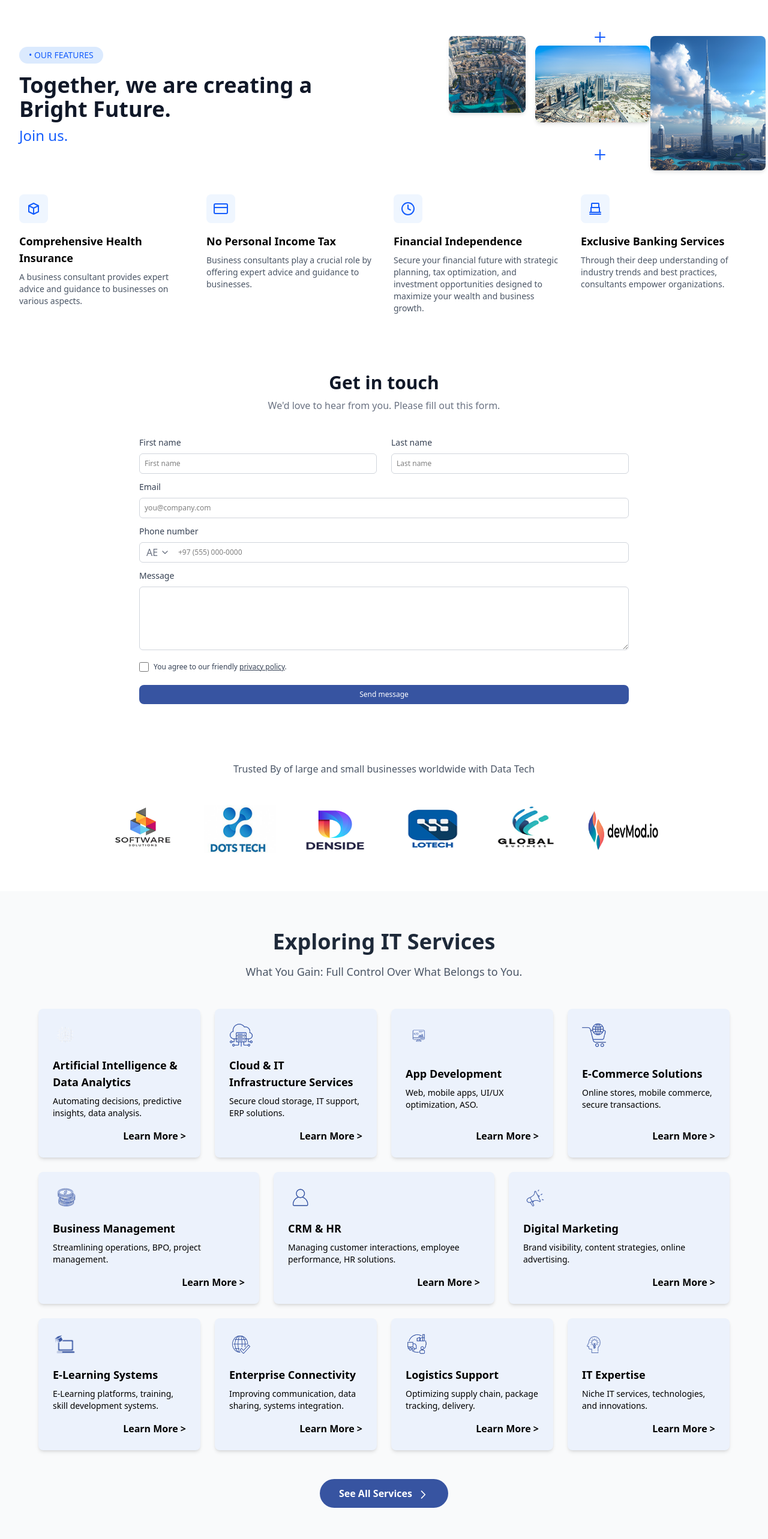
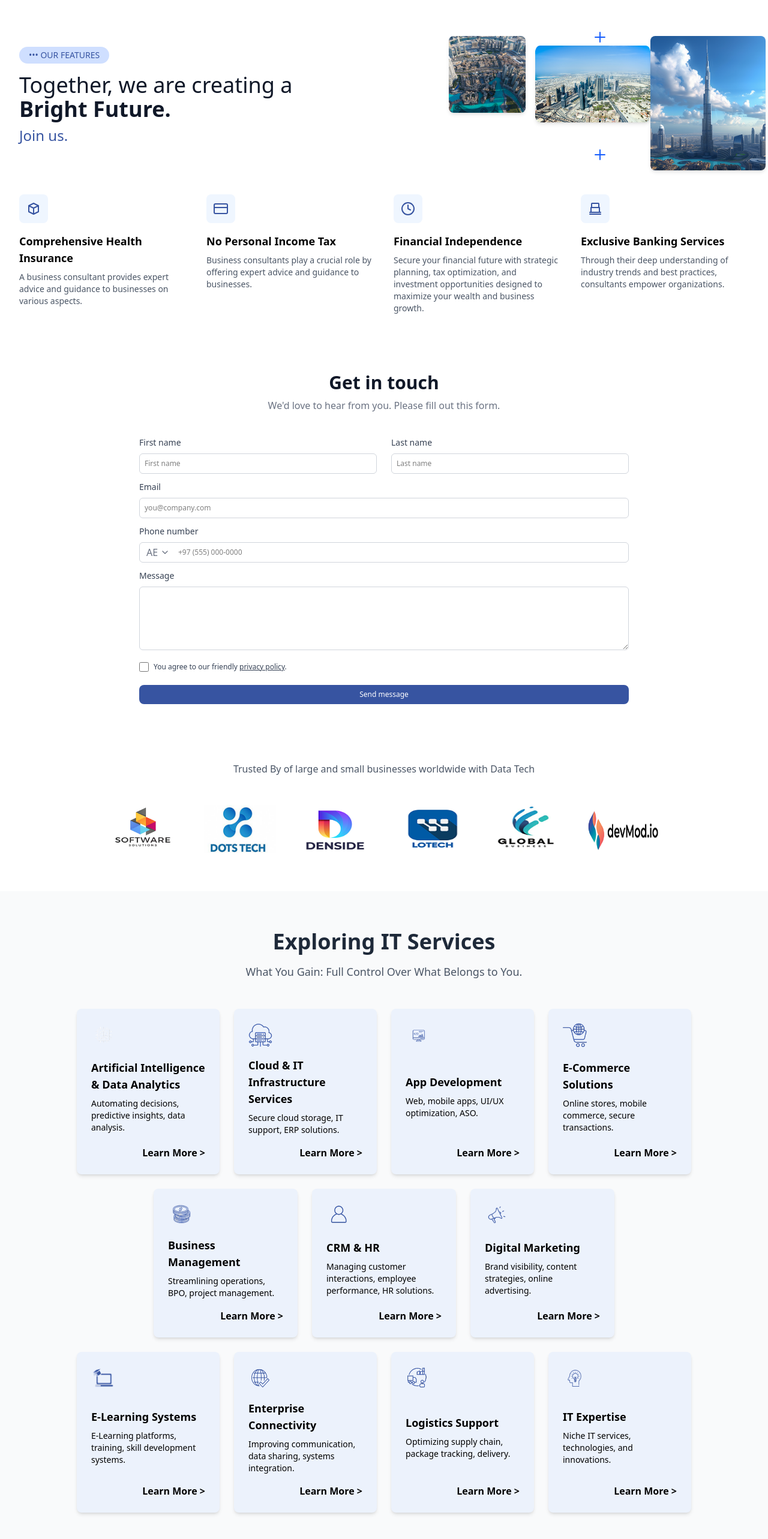
Before and after one commit to bilalnaveed0293/DataTech, a React (Vite) app: page / in a window 1280 px wide. Shown: the part 1180-3746 px from the top of the page at 60% size. Built offline with nearby package versions, Linux system fonts and the light colour scheme.

Commit message:
2 components remaining

```diff
--- a/src/App.jsx
+++ b/src/App.jsx
@@ -29,9 +29,9 @@ function App() {
       <ValueStrategy/>
       <NumbersBanner/>
       <ThreeStepProcess/>
-      <Testimonials/>
       <BenefitsSection/>
       <TechIntegrationShowcase/>
+      <Testimonials/>
       <Faq/>
       <JoinToExplore/>
     </div>
--- a/src/Faq.jsx
+++ b/src/Faq.jsx
@@ -30,7 +30,7 @@ const Faq = () => {
   return (
     <div className="bg-[#CEDAFA] min-h-screen flex flex-col items-center justify-center p-6">
       <div className="text-center mb-9">
-        <p className="text-blue-600 font-semibold tracking-wide">••• FAQs</p>
+        <p className="text-[#3754A1] font-semibold tracking-wide">••• FAQs</p>
         <h2 className="text-5xl font-normal text-gray-900 mt-2">Ask us anything</h2>
         <p className="text-gray-600 mt-2">Have any questions? We're here to assist you.</p>
       </div>
--- a/src/Features/FeaturesSection.jsx
+++ b/src/Features/FeaturesSection.jsx
@@ -9,13 +9,13 @@ const FeaturesSection = () => {
       <div className="flex flex-col md:flex-row justify-between items-start md:items-center gap-8 mb-16">
         {/* Left side - Text */}
         <div className="max-w-lg">
-          <div className="inline-block bg-blue-100 text-blue-600 px-4 py-1 rounded-full text-sm font-medium mb-4">
-            • OUR FEATURES
+          <div className="inline-block bg-[#CFDFFF] text-[#3754A1] px-4 py-1 rounded-full text-sm font-medium mb-4">
+           ••• OUR FEATURES
           </div>
-          <h2 className="text-4xl font-bold text-gray-900 mb-2">
-            Together, we are creating a <span className="block">Bright Future.</span>
+          <h2 className="text-4xl font-normal text-gray-900 mb-2">
+            Together, we are creating a <span className="block font-bold">Bright Future.</span>
           </h2>
-          <p className="text-2xl text-blue-600 font-medium">Join us.</p>
+          <p className="text-2xl text-[#3754A1] font-medium">Join us.</p>
         </div>
 
         {/* Right side - Images */}
@@ -48,7 +48,7 @@ const FeaturesSection = () => {
         {/* Feature 1 */}
         <div className="flex flex-col">
           <div className="bg-blue-50 p-3 rounded-lg w-12 h-12 flex items-center justify-center mb-4">
-            <svg className="w-6 h-6 text-blue-600" viewBox="0 0 24 24" fill="none" xmlns="http://www.w3.org/2000/svg">
+            <svg className="w-6 h-6 text-[#3754A1]" viewBox="0 0 24 24" fill="none" xmlns="http://www.w3.org/2000/svg">
               <path
                 d="M20 7L12 3L4 7M20 7V17L12 21M20 7L12 11M12 21L4 17V7M12 21V11M4 7L12 11"
                 stroke="currentColor"
@@ -67,7 +67,7 @@ const FeaturesSection = () => {
         {/* Feature 2 */}
         <div className="flex flex-col">
           <div className="bg-blue-50 p-3 rounded-lg w-12 h-12 flex items-center justify-center mb-4">
-            <svg className="w-6 h-6 text-blue-600" viewBox="0 0 24 24" fill="none" xmlns="http://www.w3.org/2000/svg">
+            <svg className="w-6 h-6 text-[#3754A1]" viewBox="0 0 24 24" fill="none" xmlns="http://www.w3.org/2000/svg">
               <path
                 d="M21 4H3C1.89543 4 1 4.89543 1 6V18C1 19.1046 1.89543 20 3 20H21C22.1046 20 23 19.1046 23 18V6C23 4.89543 22.1046 4 21 4Z"
                 stroke="currentColor"
@@ -87,7 +87,7 @@ const FeaturesSection = () => {
         {/* Feature 3 */}
         <div className="flex flex-col">
           <div className="bg-blue-50 p-3 rounded-lg w-12 h-12 flex items-center justify-center mb-4">
-            <svg className="w-6 h-6 text-blue-600" viewBox="0 0 24 24" fill="none" xmlns="http://www.w3.org/2000/svg">
+            <svg className="w-6 h-6 text-[#3754A1]" viewBox="0 0 24 24" fill="none" xmlns="http://www.w3.org/2000/svg">
               <path
                 d="M12 22C17.5228 22 22 17.5228 22 12C22 6.47715 17.5228 2 12 2C6.47715 2 2 6.47715 2 12C2 17.5228 6.47715 22 12 22Z"
                 stroke="currentColor"
@@ -114,7 +114,7 @@ const FeaturesSection = () => {
         {/* Feature 4 */}
         <div className="flex flex-col">
           <div className="bg-blue-50 p-3 rounded-lg w-12 h-12 flex items-center justify-center mb-4">
-            <svg className="w-6 h-6 text-blue-600" viewBox="0 0 24 24" fill="none" xmlns="http://www.w3.org/2000/svg">
+            <svg className="w-6 h-6 text-[#3754A1]" viewBox="0 0 24 24" fill="none" xmlns="http://www.w3.org/2000/svg">
               <path
                 d="M3 21H21M3 18H21M5 18V10M19 18V10M7 10H17C17.5523 10 18 9.55228 18 9V4C18 3.44772 17.5523 3 17 3H7C6.44772 3 6 3.44772 6 4V9C6 9.55228 6.44772 10 7 10Z"
                 stroke="currentColor"
--- a/src/IT solutions/ItSolutions.jsx
+++ b/src/IT solutions/ItSolutions.jsx
@@ -66,7 +66,7 @@ const TechIntegrationShowcase = () => {
           <p className="text-lg text-gray-300 mb-6">
             Connect your favorite tools and find new Add-Ons.
           </p>
-          <button className="bg-white text-gray-900 px-6 py-2 rounded-full font-medium flex items-center mx-auto hover:bg-gray-100 transition-colors">
+          <button className="bg-white text- px-6 py-2 rounded-full font-medium flex items-center mx-auto hover:bg-gray-100 transition-colors">
             Get Started <span className="ml-2">→</span>
           </button>
         </div>
--- a/src/JoinToExplore.jsx
+++ b/src/JoinToExplore.jsx
@@ -13,13 +13,14 @@ const JoinToExplore = () => {
                     <p className="text-xl text-white mb-8">Maximize your growth.</p>
 
                     <div className="flex flex-wrap justify-center gap-4">
-                        <button className="bg-white text-gray-900 px-6 py-3 rounded-full text-xs flex items-center">
+                        <button className="hover:bg-white
+                        bg-transparent hover:text-gray-900 px-6 text-white py-3 rounded-full text-xs flex items-center cursor-pointer border-white border">
                             Get Started
                             <svg className="ml-2 w-2 h-2" fill="none" stroke="currentColor" viewBox="0 0 24 24" xmlns="http://www.w3.org/2000/svg">
                                 <path strokeLinecap="round" strokeLinejoin="round" strokeWidth="2" d="M14 5l7 7m0 0l-7 7m7-7H3"></path>
                             </svg>
                         </button>
-                        <button className="bg-transparent text-white border border-white px-6 py-3 rounded-full text-xs flex items-center">
+                        <button className="bg-transparent cursor-pointer text-white border hover:bg-white hover:text-gray-900  border-white px-6 py-3 rounded-full text-xs flex items-center">
                             Join Now
                             <svg className="ml-2 w-2 h-2" fill="none" stroke="currentColor" viewBox="0 0 24 24" xmlns="http://www.w3.org/2000/svg">
                                 <path strokeLinecap="round" strokeLinejoin="round" strokeWidth="2" d="M14 5l7 7m0 0l-7 7m7-7H3"></path>
--- a/src/Testimonials.jsx
+++ b/src/Testimonials.jsx
@@ -97,14 +97,14 @@ const Testimonials = () => {
         <div className="flex justify-center items-center space-x-2 mt-25">
           <button
             onClick={handlePrev}
-            className="w-8 h-8 flex items-center justify-center border border-gray-300 rounded-full hover:bg-[#3754A1] hover:text-white transition duration-300 ease-in-out bg-white text-black"
+            className="w-8 h-8 flex items-center justify-center border border-gray-300 rounded-full hover:bg-[#3754A1] hover:text-white transition duration-300 ease-in-out bg-white text-black cursor-pointer"
           >
             <span className="sr-only">Previous</span>
             &lt;
           </button>
           <button
             onClick={handleNext}
-            className="w-8 h-8 flex items-center justify-center bg-white text-black rounded-full hover:bg-[#3754A1] hover:text-white transition duration-300 ease-in-out border-gray-300 border"
+            className="w-8 h-8 flex items-center justify-center bg-white text-black rounded-full hover:bg-[#3754A1] hover:text-white transition duration-300 ease-in-out border-gray-300 border cursor-pointer"
           >
             <span className="sr-only">Next</span>
             &gt;
--- a/src/Threesteps/ThreeStepprocess.jsx
+++ b/src/Threesteps/ThreeStepprocess.jsx
@@ -30,8 +30,8 @@ const ThreeStepProcess = () => {
     <div className="py-16 px-4 bg-gray-50">
       {/* HOW IT GOES? Label */}
       <div className="text-center mb-2">
-        <span className="text-sm text-blue-600 font-medium py-1 px-4 rounded-full bg-white inline-flex items-center gap-2">
-          <span className="w-1 h-1 bg-blue-600 rounded-full"></span>
+        <span className="text-sm text-[#4A2B2B] font-medium py-1 px-4 rounded-full bg-[#ECF2FC]inline-flex items-center gap-2">
+          <span className="w-1 h-1 bg-[#110834] rounded-full"></span>
           HOW IT GOES?
         </span>
       </div>
@@ -96,7 +96,7 @@ const ThreeStepProcess = () => {
 
           {/* Explore as you Go button */}
           <div className="absolute bottom-6 right-6">
-            <button className="bg-[#3754A1] text-white px-4 py-2 rounded flex items-center gap-2 text-sm">
+            <button className="bg-[#3754A1] text-white px-4 py-2 rounded flex items-center gap-2 text-sm cursor-pointer" >
               Explore as you Go
               <svg xmlns="http://www.w3.org/2000/svg" width="16" height="16" viewBox="0 0 24 24" fill="none" stroke="currentColor" strokeWidth="2" strokeLinecap="round" strokeLinejoin="round">
                 <path d="M5 12h14"></path>
--- a/src/components/ServiceCard.jsx
+++ b/src/components/ServiceCard.jsx
@@ -36,7 +36,7 @@ const ServiceCard = ({ title, description, image, isActive = false }) => {
       </div>
       {!isActive && (
         <div className="mt-4 text-right hover:text-white">
-          <span className="text-[#3754A1 font-semibold">
+          <span className="font-semibold">
             Learn More &gt;
           </span>
         </div>
--- a/src/components/ServiceGrid.jsx
+++ b/src/components/ServiceGrid.jsx
@@ -94,7 +94,7 @@ const ServiceGrid = () => {
         {/* Custom Grid Layout */}
         <div className="space-y-6">
           {/* First Row: 4 Cards */}
-          <div className="grid grid-cols-1 sm:grid-cols-2 md:grid-cols-4 gap-6">
+          <div className="grid grid-cols-1 sm:grid-cols-2 md:grid-cols-4 gap-6 cursor-pointer max-w-5xl mx-auto">
             {firstRow.map((service, index) => (
               <ServiceCard
                 key={index}
@@ -108,7 +108,7 @@ const ServiceGrid = () => {
           </div>
 
           {/* Second Row: 3 Cards */}
-          <div className="grid grid-cols-1 sm:grid-cols-2 md:grid-cols-3 gap-6">
+          <div className="grid grid-cols-1 sm:grid-cols-2 md:grid-cols-3 gap-6 cursor-pointer mx-auto max-w-3xl">
             {secondRow.map((service, index) => (
               <ServiceCard
                 key={index + 4} // Offset the key to avoid duplicates
@@ -121,7 +121,7 @@ const ServiceGrid = () => {
           </div>
 
           {/* Third Row: 4 Cards */}
-          <div className="grid grid-cols-1 sm:grid-cols-2 md:grid-cols-4 gap-6">
+          <div className="grid grid-cols-1 sm:grid-cols-2 md:grid-cols-4 gap-6 cursor-pointer max-w-5xl mx-auto">
             {thirdRow.map((service, index) => (
               <ServiceCard
                 key={index + 7} // Offset the key to avoid duplicates
@@ -135,7 +135,7 @@ const ServiceGrid = () => {
 
         {/* See All Services Button */}
         <div className="text-center mt-12">
-          <button className="text-white px-8 py-3 rounded-full font-semibold bg-[#3754A1] hover:bg-blue-700 transition">
+          <button className="text-gray-900 bg-[#CFDFFF] px-8 py-3 rounded-full font-semibold  hover:bg-[#3754A1] hover:text-white transition cursor-pointer">
             See All Services
             <svg
               className="w-5 h-5 inline-block ml-2"
--- a/src/techint/TechIntegrationShowcase.jsx
+++ b/src/techint/TechIntegrationShowcase.jsx
@@ -106,7 +106,7 @@ const TechIntegrationShowcase = () => {
           <p className="text-lg text-gray-300 mb-8">
             Connect your favorite tools and find new Add-Ons.
           </p>
-          <button className="bg-white text-gray-900 px-6 py-3 rounded-full font-medium flex items-center gap-2 mx-auto hover:bg-gray-100 transition-colors">
+          <button className="hover:bg-white border border-white cursor-pointer hover:text-gray-900 px-6 py-3 rounded-full font-medium flex items-center gap-2 mx-auto bg-transparent transition-colors">
             Get Started
             <svg
               xmlns="http://www.w3.org/2000/svg"
```
Also changed, not shown: src/Benifits/BenifitsSection.jsx (+6 -6 lines).
